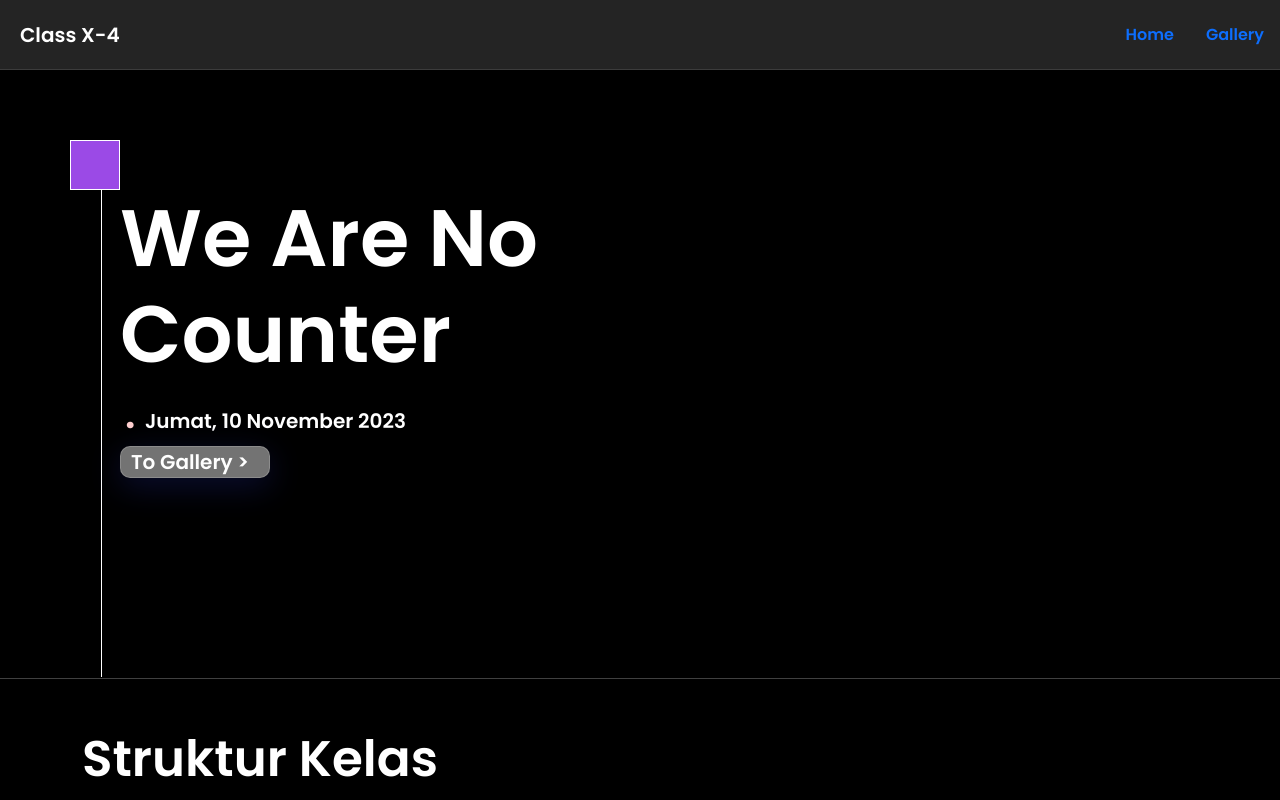
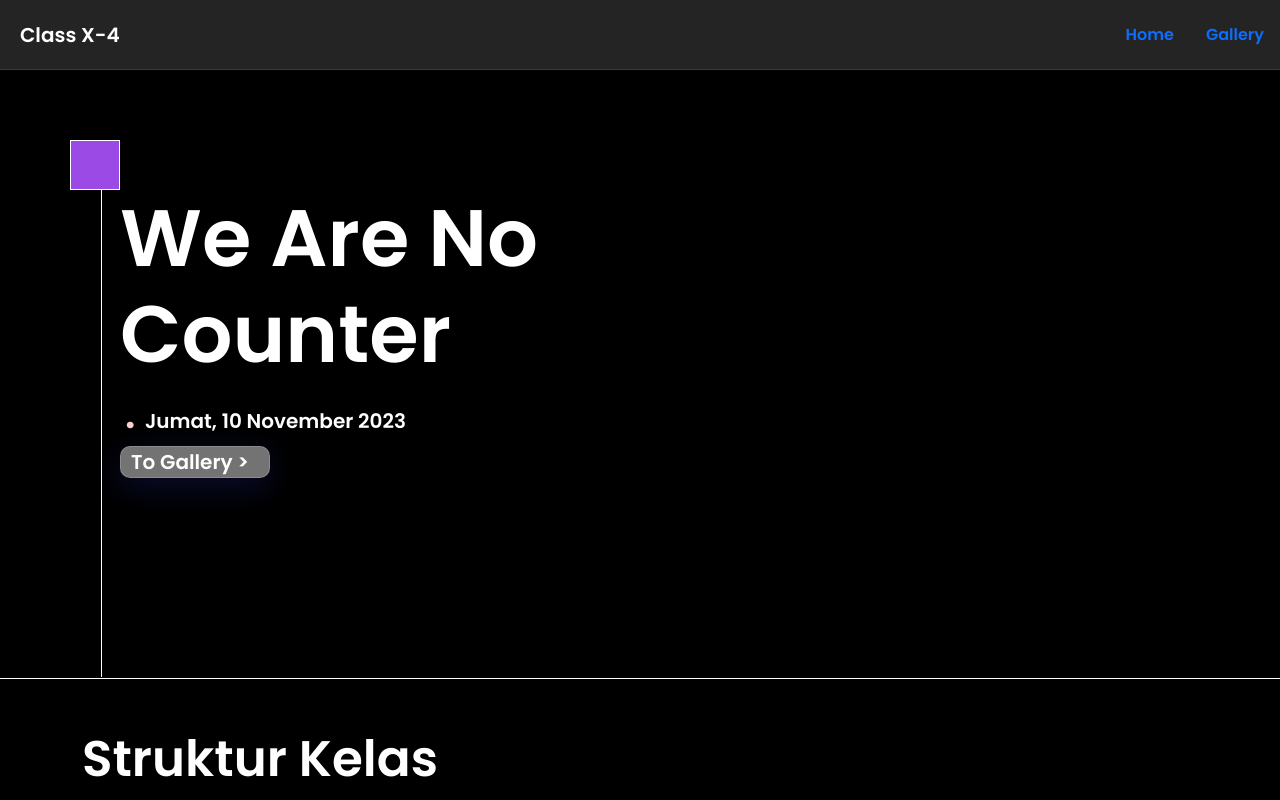
Before and after one commit to Nev113/web-class-fullstack, a React (Vite) app in the folder client/gallery-project/: page / in a window 1280 px wide. Shown: the top 800 px of the page. Built offline with nearby package versions, Linux system fonts and the light colour scheme.

Commit message:
Update Home.css

```diff
--- a/client/gallery-project/src/pages/Home.css
+++ b/client/gallery-project/src/pages/Home.css
@@ -145,6 +145,8 @@ border: 1px solid rgba( 255, 255, 255, 0.18 );
 .hr{
     margin-top: 200px;
     margin-left: -200px;
+    color: white;
+    opacity: 1;
 }
 
 .line-header{
```
